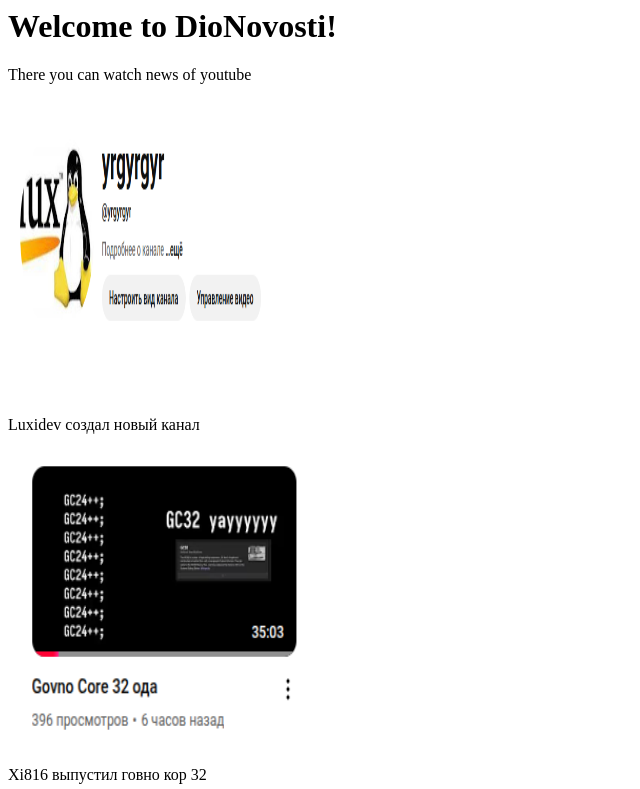
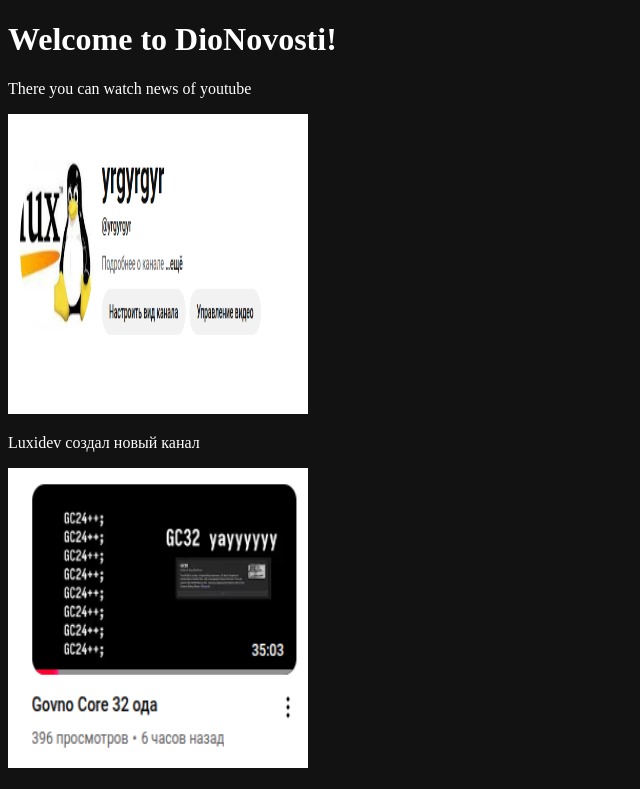
Before and after one commit to chelik10228/chelik10228.github.io, a plain HTML site: page dio_novosti/index.html in a window 1280 px wide. Shown: the top 789 px of the page, without its empty margins (0-640 px from the left). Drawn offline with Linux system fonts and the light colour scheme.

Commit message:
Add styles

```diff
--- a/dio_novosti/index.html
+++ b/dio_novosti/index.html
@@ -1,5 +1,6 @@
-<DOCTYPE HTML>
+<!DOCTYPE HTML>
   <html>
+    <link rel="stylesheet" href="style.css">
     <body>
       <h1>Welcome to DioNovosti!</h1>
       <p>There you can watch news of youtube</p>
--- /dev/null
+++ b/dio_novosti/style.css
@@ -0,0 +1,11 @@
+body {
+	background-color: #121212
+}
+
+h1 {
+    color: #ffffff
+}
+
+p {
+    color: #ffffff
+}
```
